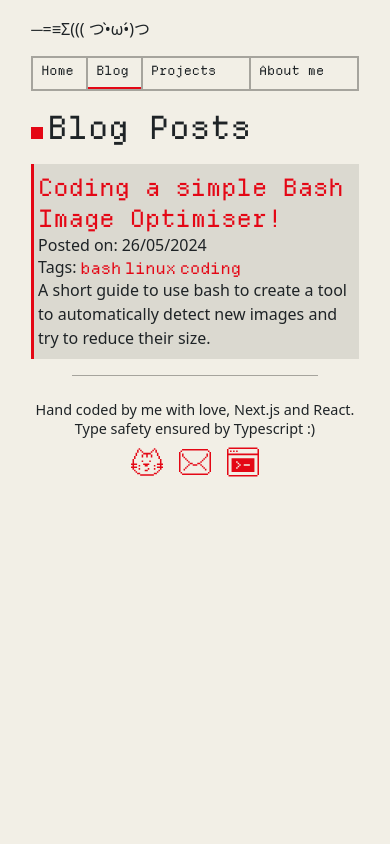
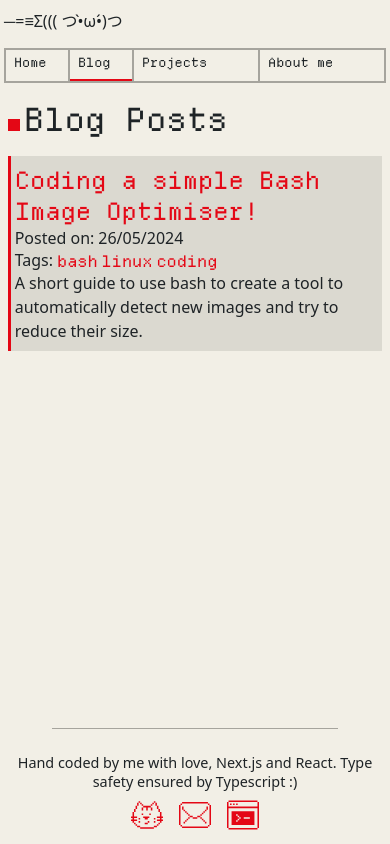
Before and after one commit to verbey/personal-website, a Next.js app: page /blog in a window 390 px wide. Built offline with nearby package versions, Linux system fonts and the light colour scheme.

Commit message:
Rework the layout of the whole website

```diff
--- a/src/app/globals.css
+++ b/src/app/globals.css
@@ -17,29 +17,10 @@
 }
 
 html {
-	padding: 32px 30svw;
-	width: 100svw;
 	min-height: 100svh;
 	box-sizing: border-box;
 	color: var(--text);
 	background-color: var(--bg);
 	font-family: system-ui, sans-serif;
+	padding: 0;
 }
-
-@media screen and (max-width: 1200px) {
-	html {
-		padding: 16px 8svw;
-	}
-}
-
-@media screen and (max-width: 360px) {
-	html {
-		padding: 4px 2svw;
-	}
-}
-
-body {
-	display: flex;
-	flex-direction: column;
-	gap: 1rem;
-}
--- a/src/app/layout.module.css
+++ b/src/app/layout.module.css
@@ -1,4 +1,39 @@
-.link {
-	color: var(--accent);
-	text-decoration: underline;
+.pageLayout {
+	display: flex;
+	flex-direction: column;
+	max-width: 1600px;
+	margin: 0 auto;
+	padding: 1svh 1svw;
+	min-height: 100svh;
+	gap: 1rem;
 }
+
+.mainContent {
+	padding: 0 16svw;
+	flex: 1;
+	min-height: 0;
+}
+
+@media (max-width: 1600px) {
+	.mainContent {
+		padding: 0 10svw;
+	}
+}
+
+@media (max-width: 1200px) {
+	.mainContent {
+		padding: 0 8svw;
+	}
+}
+
+@media (max-width: 800px) {
+	.mainContent {
+		padding: 0 4svw;
+	}
+}
+
+@media (max-width: 400px) {
+	.mainContent {
+		padding: 0 1svw;
+	}
+}
--- a/src/app/layout.tsx
+++ b/src/app/layout.tsx
@@ -2,6 +2,7 @@ import type { Metadata } from 'next';
 import './reset.css';
 import './globals.css';
 import localFont from 'next/font/local';
+import styles from './layout.module.css';
 
 import Navbar from '@/components/Navbar/Navbar';
 import Footer from '@/components/Footer/Footer';
@@ -31,9 +32,9 @@ export default function RootLayout({
 }>) {
 	return (
 		<html lang='en' className={departureMono.variable}>
-			<body>
+			<body className={styles.pageLayout}>
 				<Navbar />
-				<main>{children}</main>
+				<main className={styles.mainContent}>{children}</main>
 				<Footer />
 			</body>
 		</html>
--- a/src/app/page.tsx
+++ b/src/app/page.tsx
@@ -1,5 +1,4 @@
 import styles from './page.module.css';
-import layoutStyles from './layout.module.css';
 import Link from 'next/link';
 
 export default function Home() {
@@ -20,7 +19,7 @@ export default function Home() {
 				This domain is home to my email adress —{' '}
 				<a
 					href='mailto:victor@cherkashyn.me'
-					className={layoutStyles.link}
+					className={styles.link}
 				>
 					victor@cherkashyn.me
 				</a>
```
